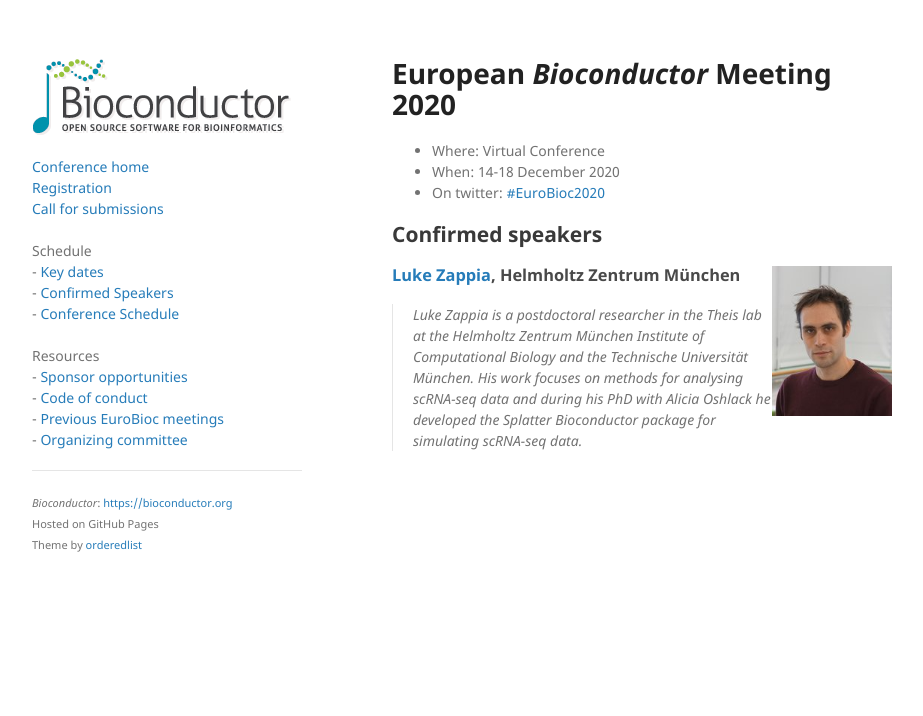
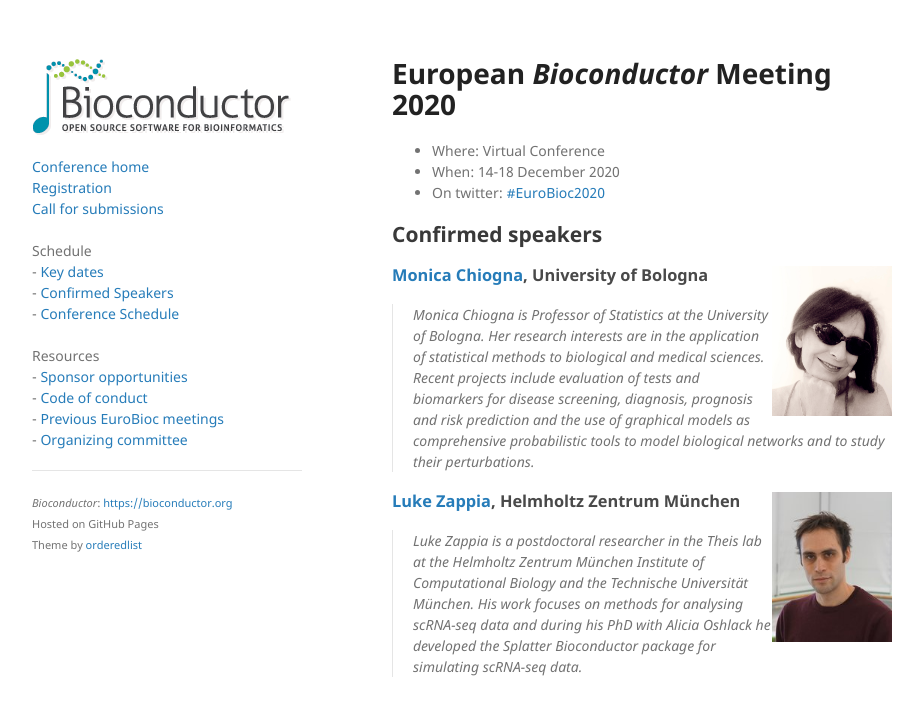
Before and after one commit to Bioconductor/EuroBioc2020, a Jekyll site: the page built from docs/speakers.md, in a window 1280 px wide. Shown: the top 716 px of the page, without its empty margins (178-1101 px from the left). Built offline with Jekyll 4.4.1, drawn with Linux system fonts in a browser that asks for light colours.

Commit message:
Add Monica Chiogna

```diff
--- a/docs/speakers.md
+++ b/docs/speakers.md
@@ -1,6 +1,10 @@
 ---
 layout: default
 speakers:
+    - name: Monica Chiogna
+      inst: University of Bologna
+      url: https://www.unibo.it/sitoweb/monica.chiogna2
+      blurb: "Monica Chiogna is Professor of Statistics at the University of Bologna. Her research interests are in the application of statistical methods to biological and medical sciences. Recent projects include evaluation of tests and biomarkers for disease screening, diagnosis, prognosis and risk prediction and the use of  graphical models as comprehensive probabilistic tools to model biological networks and to study their perturbations."
     - name: Luke Zappia
       inst: Helmholtz Zentrum München
       url: https://lazappi.id.au/
```
Also changed, not shown: docs/images/speakers/MonicaChiogna.jpg (added).
